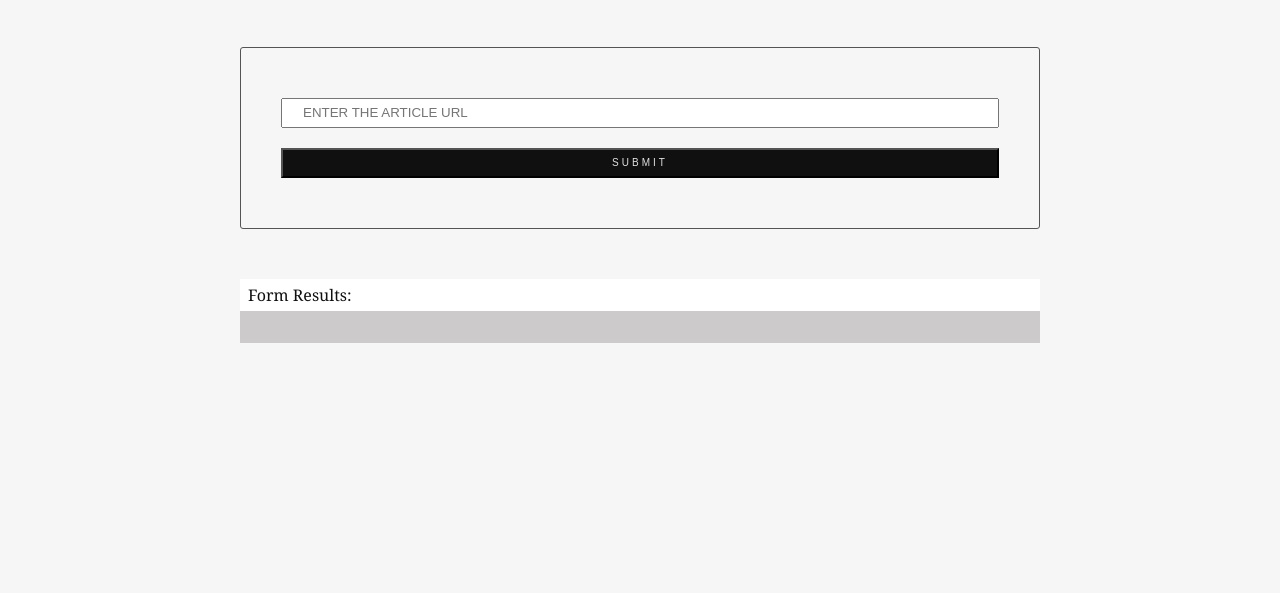
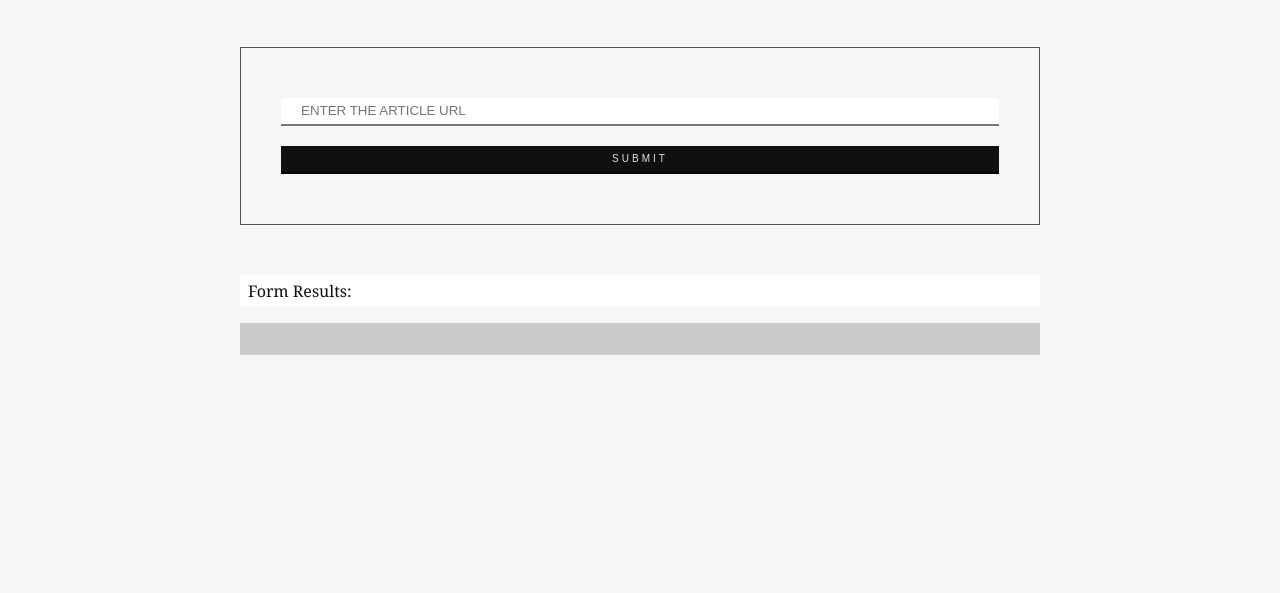
Before and after one commit to marasal/-marasal-Evaluate-News-Article-NLP, a website: page src/client/views/index.html in a window 1280 px wide. Shown: the part 149-742 px from the top of the page. Drawn offline with nearby package versions, Linux system fonts and the light colour scheme; files that its build step writes are made by us from their sources.

Commit message:
Update UI 2

```diff
--- a/src/client/styles/base.scss
+++ b/src/client/styles/base.scss
@@ -2,27 +2,10 @@ body {
     display: flex;
     flex-direction: column;
     min-height: 100vh;
-    font-family: Cambria, Cochin, Georgia, Times, 'Times New Roman', serif;
+    font-family: Cambria, Cochin, Georgia, Times, "Times New Roman", serif;
     //letter-spacing: 1.5px;
     background-color: #f6f6f6;
-
-}
-
-main {
-    flex: 2;
-    section {
-        max-width: 800px;
-        margin: 50px auto;
-    }
-}
-#submitButton{
-    background-color: #101010;
-    color: rgb(226, 226, 226);
-    font-size: 10px;
-    letter-spacing: 3px;
-
-}
-header{
+    header {
         margin-left: auto;
         margin-right: auto;
         div {
@@ -31,45 +14,51 @@ header{
             width: 800px;
 
             h1 {
-    text-align:center;
+                text-align: center;
                 font-size: 180%;
                 padding: 10px;
-    font-family: 'Times New Roman', Times, serif;
+                font-family: "Times New Roman", Times, serif;
             }
-    h2{
-    font-family: 'Trebuchet MS', 'Lucida Sans Unicode', 'Lucida Grande', 'Lucida Sans', Arial, sans-serif;
+            h2 {
+                font-family: "Trebuchet MS", "Lucida Sans Unicode", "Lucida Grande", "Lucida Sans", Arial, sans-serif;
                 letter-spacing: 5px;
-    text-align:center;
+                text-align: center;
                 font-size: 70%;
                 padding: 10px;
             }
         }
     }
+    main {
+        flex: 2;
+        section {
+            max-width: 800px;
+            margin: 50px auto;
+        }
 
-#result{
-    background-color:#fff;
-
-    h2{
+        #results {
+            div {
+                background-color: #fff;
+                h2 {
                     color: #101010;
                     padding: 1%;
                 }
-    #Articleresults{
+                #Articleresults {
                     color: #101010;
                     margin-left: 30px;
                     font-size: 16px;
                     line-height: 1.5em;
                 }
-    #interpretation{
-        background-color:rgb(204, 202, 202);
-        color:#fff;
+            }
+            #interpretation {
+                background-color: rgb(204, 202, 202);
+                color: #fff;
                 padding: 2%;
                 font-size: 16px;
                 line-height: 1.5em;
-        li{
+                li {
                     margin-left: 25px;
                 }
             }
-
-
-
         }
+    }
+}
--- a/src/client/styles/form.scss
+++ b/src/client/styles/form.scss
@@ -1,15 +1,22 @@
 form {
     border: 1px solid #545454;
-    border-radius: 3px;
+    //border-radius: 3px;
     padding: 40px;
-}
 
     input {
         padding: 5px 20px;
         width: 100%;
         line-height: 16px;
         margin: 10px 0;
+        border-top-style: hidden;
+        border-right-style: hidden;
+        border-left-style: hidden;
+        border-bottom-style: solid;
     }
-#ArticleURL{
-
+    #submitButton {
+        background-color: #101010;
+        color: rgb(226, 226, 226);
+        font-size: 10px;
+        letter-spacing: 3px;
     }
+}
--- a/src/client/styles/resets.scss
+++ b/src/client/styles/resets.scss
@@ -35,9 +35,9 @@ footer, header, hgroup, menu, nav, section {
 body {
 	line-height: 1;
 }
-ol, ul {
+//ol, ul {
 //	list-style: none;
-}
+//}
 blockquote, q {
 	quotes: none;
 }
@@ -50,6 +50,6 @@ table {
 	border-collapse: collapse;
 	border-spacing: 0;
 }
-ul {
+//ul {
     //list-style-type: none;
-}
+//}
--- a/src/client/views/index.html
+++ b/src/client/views/index.html
@@ -8,16 +8,13 @@
         <link rel="stylesheet" href="/styles/header.css" />
         <link rel="stylesheet" href="/styles/form.css" />
         <link rel="stylesheet" href="/styles/footer.css" />
-        <script
-        src="https://kit.fontawesome.com/01442e3d81.js"
-        crossorigin="anonymous"
-      ></script>
+        <script src="https://kit.fontawesome.com/01442e3d81.js" crossorigin="anonymous"></script>
     </head>
 
     <body>
         <header>
             <div>
-            <h1>EVALUATE A NEWS ARTICLE </h1>
+                <h1>EVALUATE A NEWS ARTICLE</h1>
                 <h2>WITH NATURAL LANGUAGE PROCESSING</h2>
             </div>
         </header>
@@ -30,9 +27,12 @@
                 </form>
             </section>
 
-            <section id="result" >
+            <section id="results">
+                <div>
                     <h2><strong>Form Results:</strong></h2>
                     <p id="Articleresults"></p>
+                </div>
+                <br />
                 <ul id="interpretation"></ul>
             </section>
         </main>
@@ -41,19 +41,13 @@
             <div class="footer-content">
                 <ul class="social-media">
                     <li id="SM-li">
-                  <a href="https://www.facebook.com/maram.saleh.180/"
-                    ><i class="fab fa-facebook-f"></i
-                  ></a>
+                        <a href="https://www.facebook.com/maram.saleh.180/"><i class="fab fa-facebook-f"></i></a>
                     </li>
                     <li id="SM-li">
-                  <a href="https://www.linkedin.com/in/qmaram-saleh/"
-                    ><i class="fab fa-linkedin-in"></i
-                  ></a>
+                        <a href="https://www.linkedin.com/in/qmaram-saleh/"><i class="fab fa-linkedin-in"></i></a>
                     </li>
                     <li id="SM-li">
-                  <a href="https://twitter.com/Maram1414"
-                    ><i class="fab fa-twitter"></i
-                  ></a>
+                        <a href="https://twitter.com/Maram1414"><i class="fab fa-twitter"></i></a>
                     </li>
                 </ul>
             </div>
```
Lines whose indentation alone changed are shown as unchanged.
